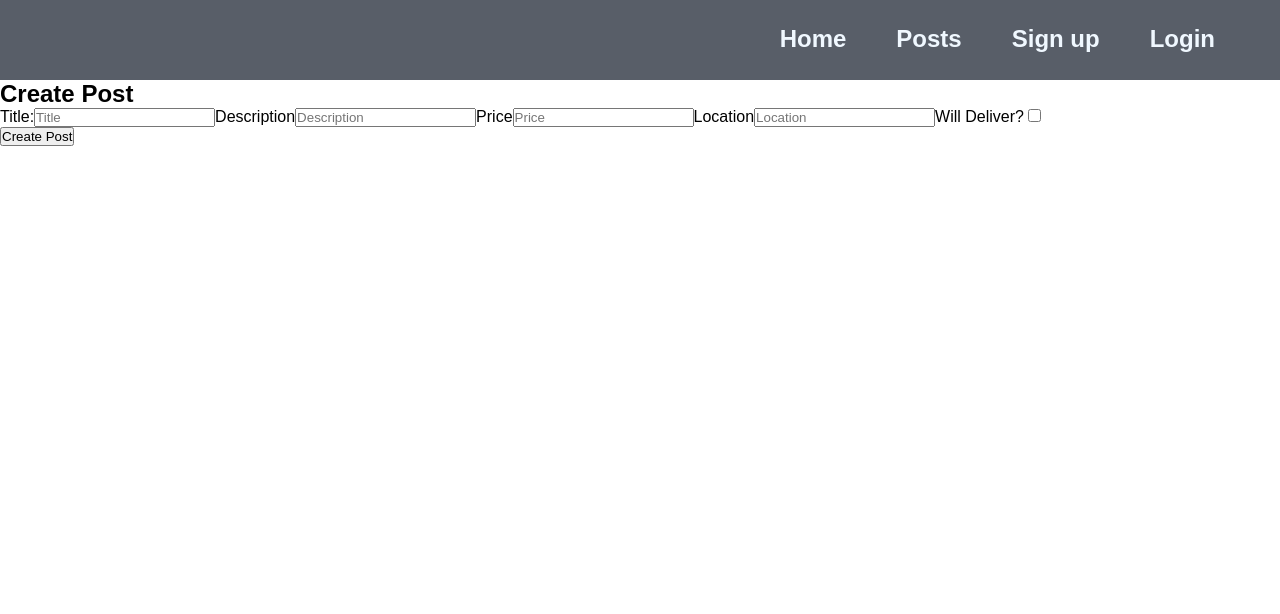
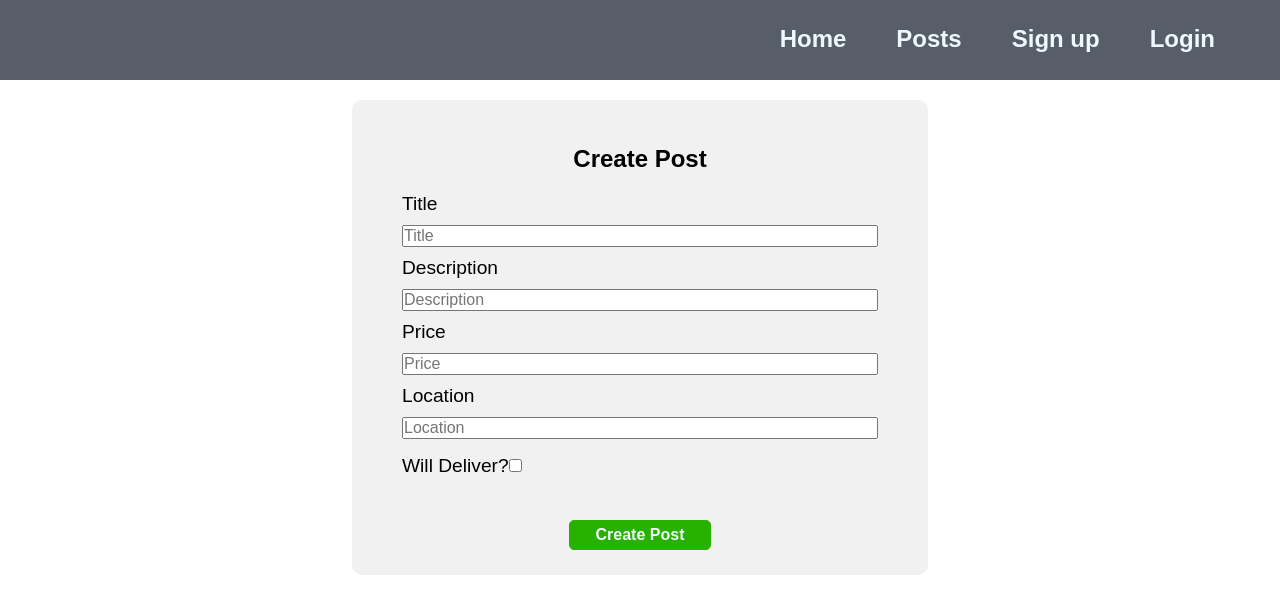
Before and after one commit to StrangerThings-Unit3/stranger-things, a React app: page /posts/create in a window 1280 px wide. Shown: the top 614 px of the page. Built offline with nearby package versions, Linux system fonts and the light colour scheme; no server answers; the HTML template or start-up script is replaced by a standard one.

Commit message:
feat styling is complete and app is ready

```diff
--- a/src/Style.css
+++ b/src/Style.css
@@ -43,6 +43,10 @@
 
 /* Posts Styling */
 
+.post-page {
+  padding: 50px;
+}
+
 .post-actions {
   padding: 50px;
   display: flex;
@@ -52,6 +56,11 @@
 .search-post {
   display: block;
   margin: 0 10px;
+  font-size: 1.2rem;
+}
+
+.search-post input {
+  font-size: 1rem;
 }
 
 .posts {
@@ -67,7 +76,7 @@
 }
 
 /* Login/Register Styling */
-#account-form {
+#form {
   display: flex;
   flex-direction: column;
   width: 45%;
@@ -158,3 +167,89 @@
 .content {
   margin: 10px;
 }
+
+/* View post styling */
+
+.view-container {
+  padding: 40px;
+  display: flex;
+  flex-direction: column;
+  gap: 1rem;
+}
+
+.view-post {
+  margin: 50px auto;
+  justify-content: center;
+  background-color: rgb(213, 229, 243);
+  width: 65%;
+  padding: 30px;
+  border-radius: 15px;
+}
+
+.view-post h2 {
+  margin: 20px 0;
+}
+
+.view-post p {
+  margin: 10px;
+}
+
+.recieved-messages-in-details {
+  margin: 30px auto;
+  width: 60%;
+}
+
+.recieved-messages-in-details h2 {
+  margin: 0 0 40px 0;
+  text-align: center;
+}
+
+/* Forms Styling */
+
+#post-form {
+  display: flex;
+  flex-direction: column;
+  width: 45%;
+  background-color: #f1f1f1;
+  border-radius: 10px;
+  margin: 20px auto;
+  padding: 25px 50px;
+}
+
+#post-form h2 {
+  margin: 20px 0;
+  text-align: center;
+}
+
+#post-form label {
+  font-size: 1.2rem;
+}
+
+#post-form input {
+  margin: 10px 0;
+  font-size: 1rem;
+}
+
+#submit-btn {
+  margin: 20px auto 0;
+  width: 30%;
+  padding: 5px 12px;
+  background-color: rgb(41, 177, 0);
+  border: 1px solid rgb(41, 177, 0);
+  font-size: 1rem;
+  font-weight: 600;
+  color: aliceblue;
+  border-radius: 5px;
+}
+
+#delete-btn {
+  margin: 20px auto;
+  width: 10%;
+  padding: 5px 12px;
+  background-color: rgb(177, 41, 0);
+  border: 1px solid rgb(177, 41, 0);
+  font-size: 1rem;
+  font-weight: 600;
+  color: aliceblue;
+  border-radius: 5px;
+}
--- a/src/components/CreatePost.jsx
+++ b/src/components/CreatePost.jsx
@@ -2,7 +2,7 @@ import React, { useState } from 'react';
 import { makePost } from '../api';
 import { useNavigate } from 'react-router-dom';
 
-function CreatePost({ setToken, token }) {
+function CreatePost({ token }) {
   // Create useState variables for input field
   const [title, setTitle] = useState('');
   const [description, setDescription] = useState('');
@@ -33,9 +33,9 @@ function CreatePost({ setToken, token }) {
 
   // Create a form
   return (
-    <form onSubmit={handleCreatePost} className='create-post'>
+    <form onSubmit={handleCreatePost} id='post-form'>
       <h2>Create Post</h2>
-      <label htmlFor='title'>Title:</label>
+      <label htmlFor='title'>Title</label>
       <input
         type='text'
         placeholder='Title'
@@ -66,14 +66,18 @@ function CreatePost({ setToken, token }) {
         value={location}
         onChange={(event) => setLocation(event.target.value)}
       />
-      <label>Will Deliver? </label>
-      <input
-        type='checkbox'
-        value={willDeliver}
-        onChange={(event) => setWillDeliver(event.target.value)}
-      />
+      <label>
+        Will Deliver?
+        <input
+          type='checkbox'
+          value={willDeliver}
+          onChange={(event) => setWillDeliver((event.target.value = true))}
+        />
+      </label>
       <br />
-      <button type='submit'>Create Post</button>
+      <button id='submit-btn' type='submit'>
+        Create Post
+      </button>
     </form>
   );
 }
--- a/src/components/PostItem.jsx
+++ b/src/components/PostItem.jsx
@@ -5,6 +5,15 @@ import { deletePost } from '../api';
 const PostItem = ({ post, token }) => {
   const removePost = async (id) => {
     await deletePost(id, token);
+  };
+
+  const linkStyle = {
+    width: '90px',
+    textDecoration: 'none',
+    fontSize: '1.2rem',
+    fontWeight: '600',
+    padding: '5px 12px',
+    down: '5px',
   };
 
   return (
@@ -24,9 +33,14 @@ const PostItem = ({ post, token }) => {
           // If isAuthor is true, render functional features
           post.isAuthor ? (
             <div className='post-options'>
-              <Link to={`/posts/${post._id}`}>Details</Link>
-              <Link to={`/posts/update/${post._id}`}>Update</Link>
+              <Link style={linkStyle} to={`/posts/${post._id}`}>
+                Details
+              </Link>
+              <Link style={linkStyle} to={`/posts/update/${post._id}`}>
+                Update
+              </Link>
               <button
+                id='delete-btn'
                 onClick={() => {
                   removePost(post._id);
                 }}
@@ -36,7 +50,9 @@ const PostItem = ({ post, token }) => {
             </div>
           ) : (
             // If isAuthor is false, render the message link
-            <Link to={`/posts/${post._id}/messages`}>Message</Link>
+            <Link style={linkStyle} to={`/posts/${post._id}/messages`}>
+              Message
+            </Link>
           )
         ) : (
           //If there is no token, then render nothing
--- a/src/components/PostMessage.jsx
+++ b/src/components/PostMessage.jsx
@@ -29,8 +29,10 @@ const PostMessage = ({ token }) => {
 
   // Render form
   return (
-    <form onSubmit={sendMessage} className='post-form'>
+    <form onSubmit={sendMessage} id='post-form'>
+      <label htmlFor='content'>Content</label>
       <input
+        required
         type='text'
         className='post-form-input'
         value={content}
@@ -39,7 +41,7 @@ const PostMessage = ({ token }) => {
         }}
         placeholder='Ask me anything.'
       ></input>
-      <button className='submit-message' type='submit'>
+      <button id='submit-btn' type='submit'>
         Submit
       </button>
     </form>
--- a/src/components/UpdatePost.jsx
+++ b/src/components/UpdatePost.jsx
@@ -48,8 +48,8 @@ function UpdatePost({ posts, token }) {
 
   // Render form
   return (
-    <div className='update-form-container'>
-      <form onSubmit={handleSubmit}>
+    <form id='post-form' onSubmit={handleSubmit}>
+      <h2>Update</h2>
       <label>Title</label>
       <input
         type='text'
@@ -57,6 +57,7 @@ function UpdatePost({ posts, token }) {
         onChange={(e) => {
           setNewTitle(e.target.value);
         }}
+        required
       />
       <label htmlFor='description'>Description</label>
       <input
@@ -65,6 +66,7 @@ function UpdatePost({ posts, token }) {
         onChange={(e) => {
           setNewDescription(e.target.value);
         }}
+        required
       />
       <label htmlFor='price'>Price</label>
       <input
@@ -73,6 +75,7 @@ function UpdatePost({ posts, token }) {
         onChange={(e) => {
           setNewPrice(e.target.value);
         }}
+        required
       />
       <label htmlFor='location'>Location</label>
       <input
@@ -82,17 +85,20 @@ function UpdatePost({ posts, token }) {
           setNewLocation(e.target.value);
         }}
       />
-        <label htmlFor='willDeliver'>Will Deliver?</label>
+      <label htmlFor='willDeliver'>
+        Will Deliver?
         <input
           type='checkbox'
           value={changedDeliver}
           onChange={(e) => {
-            setChangedDeliver(e.target.value);
+            setChangedDeliver((e.target.value = true));
           }}
         />
-        <button type='submit'>Update Post</button>
+      </label>
+      <button id='submit-btn' type='submit'>
+        Update Post
+      </button>
     </form>
-    </div>
   );
 }
 export default UpdatePost;
--- a/src/components/ViewPost.jsx
+++ b/src/components/ViewPost.jsx
@@ -24,15 +24,15 @@ function ViewPost({ posts }) {
         <p>
           <strong>Will Deliver? </strong> {!post?.willDeliver ? 'No' : 'Yes'}
         </p>
+        <p>Created: {post?.createdAt}</p>
+        <p>Last updated: {post?.updatedAt}</p>
       </div>
-      <p>Created: {post?.createdAt}</p>
-      <p>Last updated: {post?.updatedAt}</p>
-      <div className='recieved-messages'>
+      <div className='recieved-messages-in-details'>
         <h2>Messages</h2>
         {post?.messages.length ? (
           post?.messages.map((message) => {
             return (
-              <div key={message._id} className='recieved-message'>
+              <div key={message._id} className='recieved-messages-for-post'>
                 <h3>From: {message.fromUser.username}</h3>
                 <p>{message.content}</p>
               </div>
```
Lines whose indentation alone changed are shown as unchanged.
